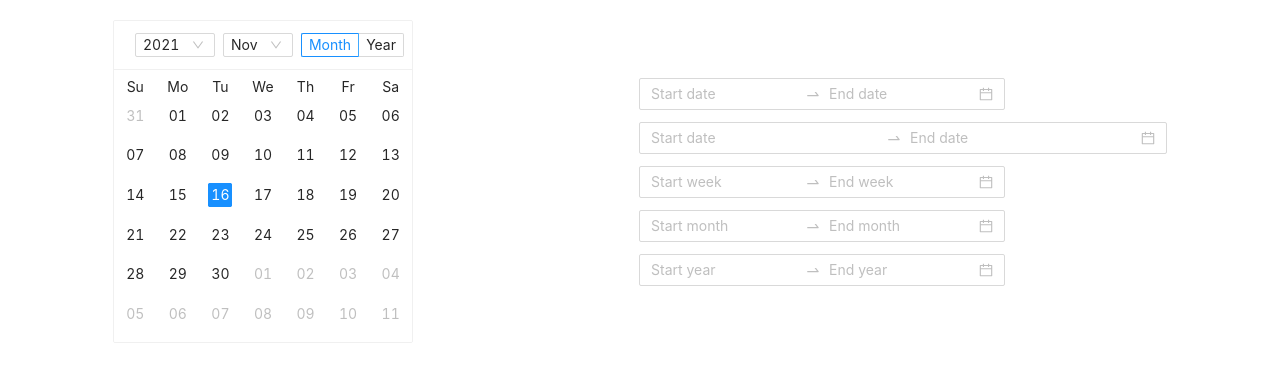
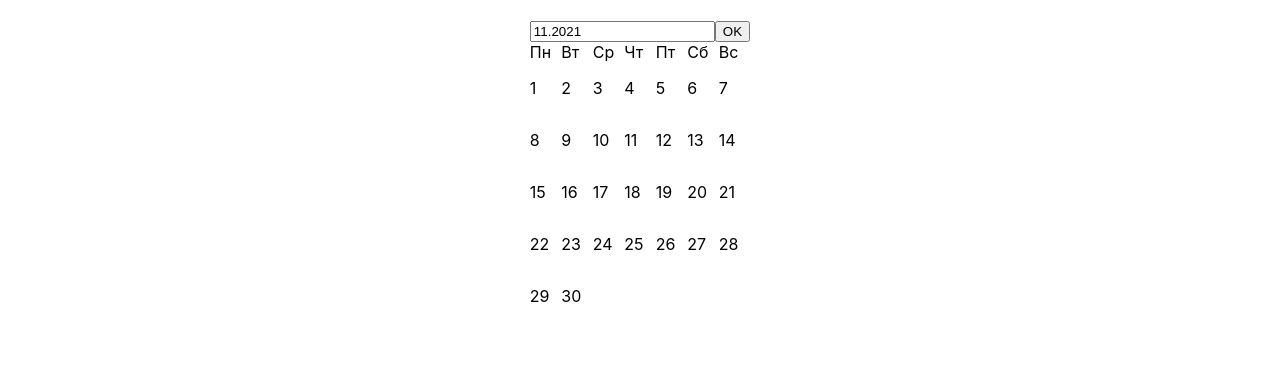
Before and after one commit to Sey-Uki/calendars, a React (Create React App) app: page / in a window 1280 px wide. Shown: the top 382 px of the page. Built offline with nearby package versions, Linux system fonts and the light colour scheme.

Commit message:
momentjs calendar

```diff
--- a/package.json
+++ b/package.json
@@ -10,7 +10,7 @@
     "@types/node": "^12.20.37",
     "@types/react": "^17.0.34",
     "@types/react-dom": "^17.0.11",
-    "antd": "^4.16.13",
+    "moment": "^2.29.1",
     "react": "^17.0.2",
     "react-dom": "^17.0.2",
     "react-scripts": "4.0.3",
--- a/src/App.css
+++ b/src/App.css
@@ -4,12 +4,3 @@
   align-items: center;
   margin-top: 20px;
 }
-
-.site-calendar-demo-card {
-  width: 300px;
-  border: 1px solid #f0f0f0;
-  border-radius: 2px;
-}
-  [data-theme="dark"] .site-calendar-demo-card {
-    border: 1px solid #303030;
-  }
--- a/src/App.tsx
+++ b/src/App.tsx
@@ -1,26 +1,11 @@
 import React from 'react';
-import logo from './logo.svg';
 import './App.css';
-import 'antd/dist/antd.css';
-import { Calendar } from 'antd';
-import { DatePicker, Space } from 'antd';
-
-const { RangePicker } = DatePicker;
+import { Calendar } from './component/Calendar';
 
 function App() {
   return (
     <div className="App">
-      <div className="site-calendar-demo-card">
-        <Calendar fullscreen={false} />
-      </div>
-
-      <Space direction="vertical" size={12}>
-        <RangePicker />
-        <RangePicker showTime />
-        <RangePicker picker="week" />
-        <RangePicker picker="month" />
-        <RangePicker picker="year" />
-      </Space>
+    <Calendar />
     </div>
   );
 }
--- /dev/null
+++ b/src/component/Calendar.css
@@ -0,0 +1,6 @@
+.calendar{
+display: grid;
+grid-template-columns: repeat(7, 1fr);
+max-width: 1024px;
+width: 100%;
+}
--- /dev/null
+++ b/src/component/Calendar.tsx
@@ -0,0 +1,78 @@
+import moment from "moment";
+import React from "react";
+import './Calendar.css';
+
+interface ICalendar{
+    inputVal: string,
+    days: any
+};
+
+
+export class Calendar extends React.Component<{}, ICalendar> {
+    state = {
+        inputVal: "11.2021",
+        days: [...Array(moment(2021 + '-' + 11 + '-' + 1).daysInMonth())].map((_, i) => {
+            return moment(2021 + '-' + 11 + '-' + 1).clone().add(i, 'day')
+        }),
+    };
+
+    onInputChange = (e: any) => {
+        this.setState({ inputVal: e.target.value });
+    }
+
+    renderCalendar = () => {
+        let inputArr = [];
+        let startDate: any;
+
+        if (this.state.inputVal) {
+            inputArr = this.state.inputVal.split('.')
+            startDate = moment(inputArr[1] + '-' + inputArr[0] + '-' + 1);
+        }
+
+        this.setState({
+            days: [...Array(startDate.daysInMonth())].map((_, i) => {
+                return startDate.clone().add(i, 'day')
+            })
+        }
+        )
+    }
+
+    render() {
+        let daysNew;
+        const newDays:any = [];
+
+            for (let i = 1; i < this.state.days[0].isoWeekday(); i++) {
+                newDays.push(i);
+            }
+            daysNew = newDays.concat(this.state.days);
+
+        return (
+            <div>
+                <input
+                    value={this.state.inputVal}
+                    onChange={this.onInputChange}
+                />
+                <button onClick={this.renderCalendar}>OK</button>
+                <div className="calendar">
+                    <div>Пн</div>
+                    <div>Вт</div>
+                    <div>Ср</div>
+                    <div>Чт</div>
+                    <div>Пт</div>
+                    <div>Сб</div>
+                    <div>Вс</div>
+                    {daysNew.map((day: any) => {
+                        if (typeof day === "object") {
+                            return (<p>{
+                                day.format('D')
+                            }</p>)
+                        } else {
+                            return (<p>{ }</p>)
+                        }
+                    }
+                    )}
+                </div>
+            </div>
+        )
+    }
+}
```
Also changed, not shown: 1 other file (tests, documents, lock files or other folders).
